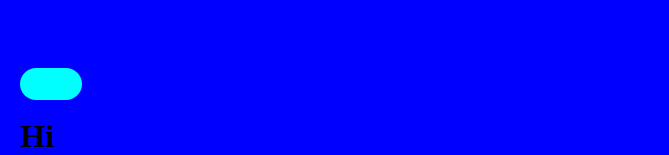
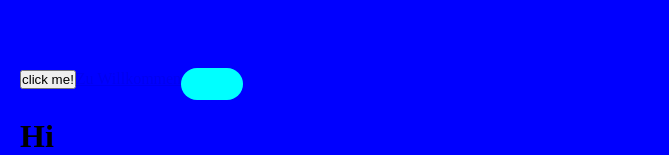
Before and after one commit to NormanPen/MDBauernhof, a React (Create React App) app: page / in a window 1280 px wide. Shown: the part 540-695 px from the top of the page, without its empty margins (0-669 px from the left). Built offline with nearby package versions, Linux system fonts and the light colour scheme; a web font is replaced by a local one.

Commit message:
ScrollToElement Button erstellt

```diff
--- /dev/null
+++ b/src/components/Buttons/ScrollToElementButton.js
@@ -0,0 +1,25 @@
+import React, { Component, createRef } from "react";
+
+
+export default class App extends Component {
+    scrollDiv = createRef();
+
+    scrollSmoothHandler = () => {
+      this.scrollDiv.current.scrollIntoView({ behavior: "smooth" });
+    };
+
+    render() {
+      return (
+
+
+
+            <button className="longDiv" onClick={this.scrollSmoothHandler}>click me!</button>
+
+
+
+
+//  <div ref={this.scrollDiv}>hi</div>
+
+      );
+    }
+  }
--- /dev/null
+++ b/src/components/Buttons/Sprunglink.js
@@ -0,0 +1,9 @@
+function Sprunglink() {
+  return (
+    <>
+      <a href="#willkommen">Zu Willkommen</a>
+    </>
+  );
+}
+
+export default Sprunglink;
--- a/src/sites/About/About.js
+++ b/src/sites/About/About.js
@@ -12,12 +12,10 @@ function About() {
         Bauernhof. In einem Kurs der Landwirtschaftskammer erwarb sie das nötige
         Know-how.{" "}
       </p>
-      <Button target="/">
-        Test Button
-      </Button>
+      <Button target="/">Test Button</Button>
       <button>Jetzt entdecken</button>
 
-      <h2>Willkommen</h2>
+      <h2 id="willkommen">Willkommen</h2>
       <p>
         Erlebniswelt Bauernhof ist gegründet worden um: den Kindern direkt vor
         Ort die Natur nahezubringen, um Ihnen ein Gefühl für die Schönheit der
--- a/src/sites/Home/Home.js
+++ b/src/sites/Home/Home.js
@@ -3,13 +3,17 @@ import TeaserMain from "../../components/TeaserMain/TeaserMain";
 
 import "./Home.scss";
 import Button from "../../components/Buttons/Button";
+import ScrollToElementButton from "../../components/Buttons/ScrollToElementButton";
+import Sprunglink from "../../components/Buttons/Sprunglink";
 //import bauernhof from "../../images/Bauernhof.png";
 //import ovalhellblau from "../../images/OvalHellblau.svg";
 
 function Home() {
   return (
     <div className="home">
-      <Button target="/programm"></Button>
+     <ScrollToElementButton></ScrollToElementButton>
+      <Sprunglink></Sprunglink>
+      <Button target="#willkommen"></Button>
       <TeaserMain
         ueberschrift="Hi"
         variant="blue"
@@ -18,7 +22,7 @@ function Home() {
       >
         asdasdasdasd
       </TeaserMain>
-      <h1>Herzlich Willkommen auf unserem Hof</h1>
+      <h1 id="willkommen">Herzlich Willkommen auf unserem Hof</h1>
       <p>Lorem Ipsum Lorem IpsumLorem IpsumLorem IpsumLorem IpsumLorem.</p>
       <h2>Willkommen</h2>
       <p>
```
Also changed, not shown: src/components/Header/Header.js (+16 -0 lines).
